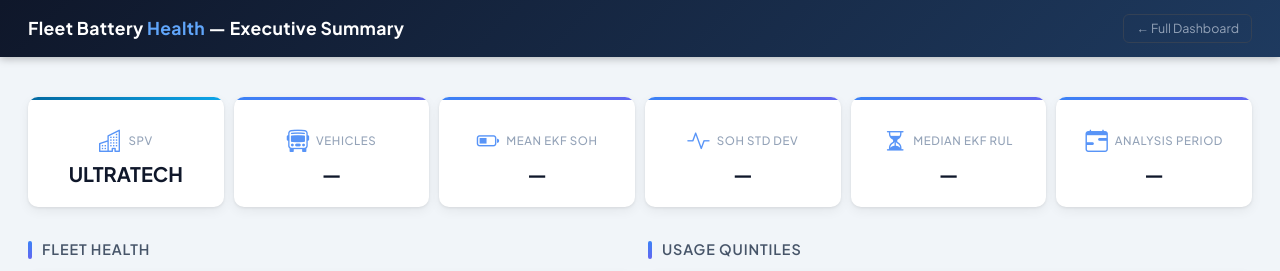
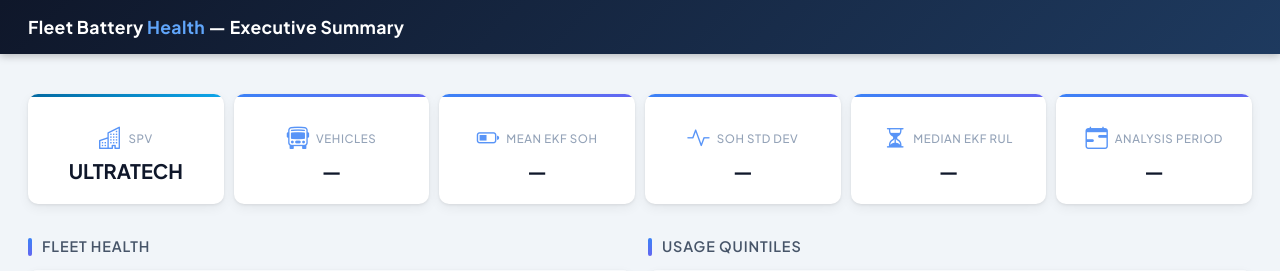
Before and after one commit to puneetshukla19/battery-health-dashboard, a Django app: template templates/fleet/executive_summary.html in a window 1280 px wide. Shown: the top 271 px of the page. Run offline with Django 5.2, Linux system fonts and the light colour scheme; the template is opened without the code that fills it, so the values that code supplies are empty; some libraries are stand-ins or nearby versions.

Commit message:
Removed link to original dashboard from top right

```diff
--- a/templates/fleet/executive_summary.html
+++ b/templates/fleet/executive_summary.html
@@ -265,7 +265,6 @@
 <!-- ── Navbar ──────────────────────────────────────────────────────────────── -->
 <nav class="top-nav">
   <span class="brand">Fleet Battery <span>Health</span> — Executive Summary</span>
-  <a href="/" class="nav-link-back">← Full Dashboard</a>
 </nav>
 
 <div class="page-body">
```
